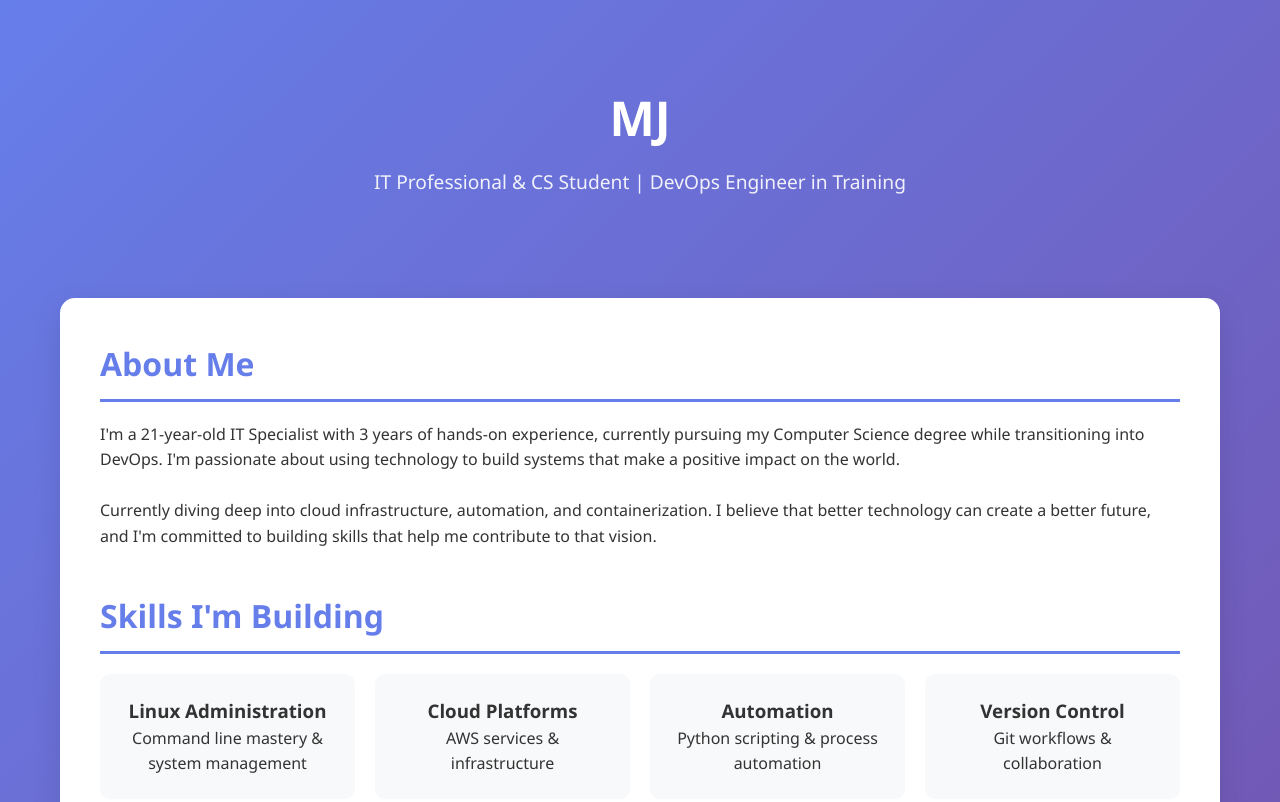
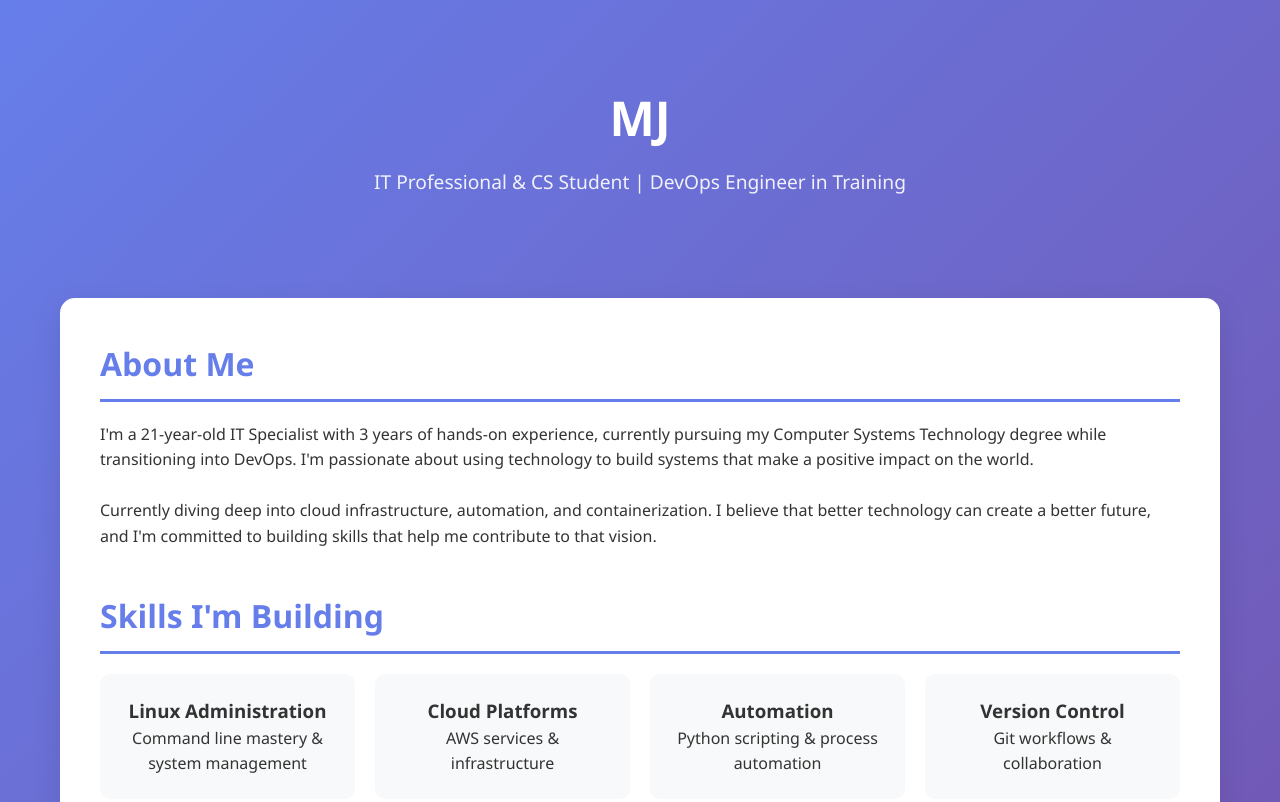
Before and after one commit to devops-mj/portfolio-website, a plain HTML site: page index.html in a window 1280 px wide. Shown: the top 802 px of the page. Drawn offline with Linux system fonts and the light colour scheme.

Commit message:
Update index.html

```diff
--- a/index.html
+++ b/index.html
@@ -119,7 +119,7 @@
         <div class="content">
             <div class="section">
                 <h2>About Me</h2>
-                <p>I'm a 21-year-old IT Specialist with 3 years of hands-on experience, currently pursuing my Computer Science degree while transitioning into DevOps. I'm passionate about using technology to build systems that make a positive impact on the world.</p>
+                <p>I'm a 21-year-old IT Specialist with 3 years of hands-on experience, currently pursuing my Computer Systems Technology degree while transitioning into DevOps. I'm passionate about using technology to build systems that make a positive impact on the world.</p>
                 <br>
                 <p>Currently diving deep into cloud infrastructure, automation, and containerization. I believe that better technology can create a better future, and I'm committed to building skills that help me contribute to that vision.</p>
             </div>
```
